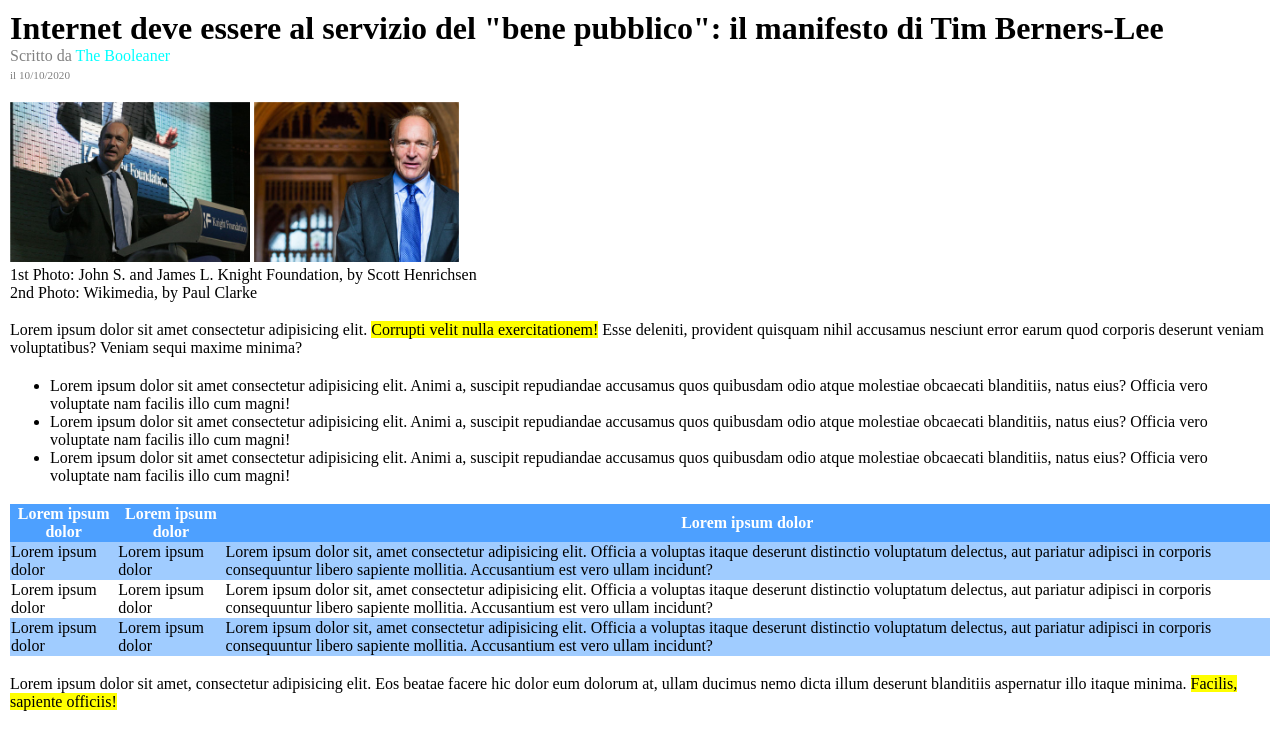
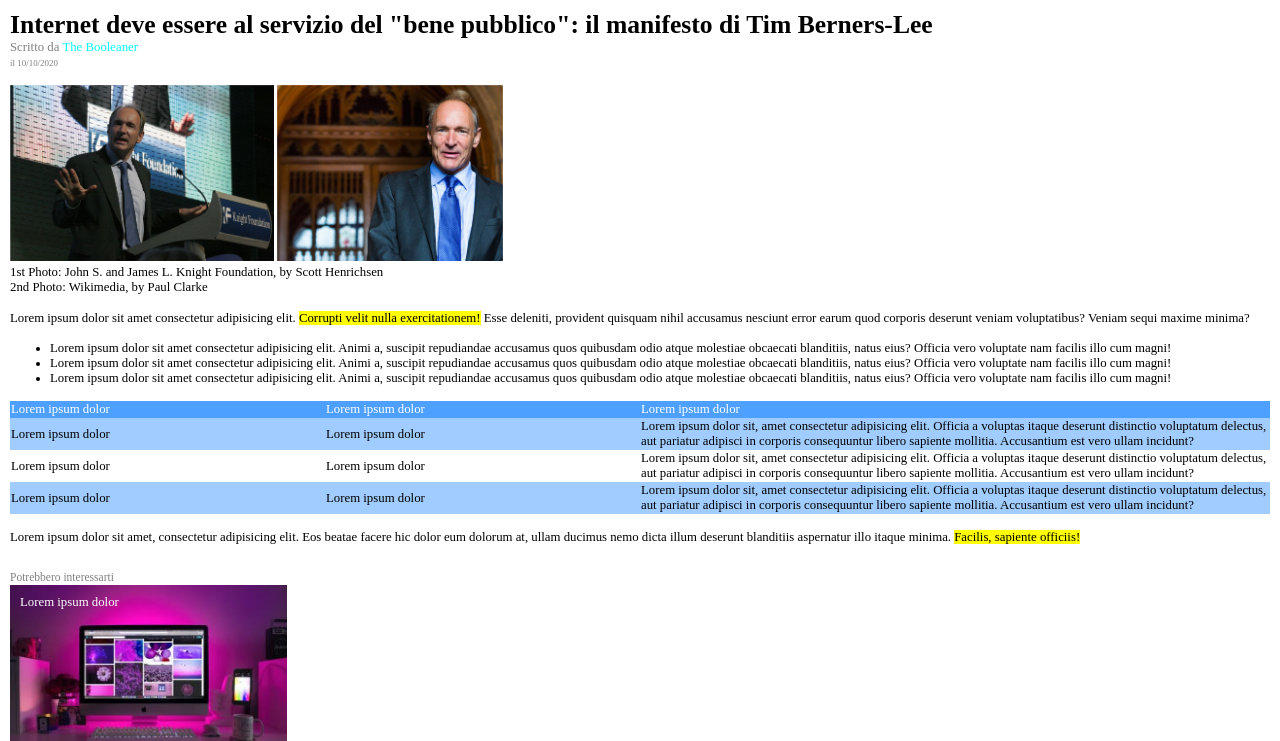
Before and after one commit to FrancescoLimpias/html-css-booleaner, a plain HTML site: page index.html in a window 1280 px wide. Shown: the part 48-789 px from the top of the page. Drawn offline with Linux system fonts and the light colour scheme.

Commit message:
Final Touches

```diff
--- a/css/master.css
+++ b/css/master.css
@@ -35,10 +35,11 @@ body > header{
 /* MAIN  */
 main{
     margin: 10px;
+    font-size: 0.8em;
 }
 
 #topImages img{
-    height: 20vh;
+    height: 22vh;
 }
 
 article > *{
@@ -60,6 +61,9 @@ thead {
 }
 tr:nth-child(odd){
     background-color: #4da0ff88;
+}
+td:last-child{
+    width: 50%;
 }
 
 /* FOOTER  */
--- a/index.html
+++ b/index.html
@@ -83,9 +83,9 @@
             <table>
                 <thead>
                     <tr>
-                        <th>Lorem ipsum dolor</th>
-                        <th>Lorem ipsum dolor</th>
-                        <th>Lorem ipsum dolor</th>
+                        <td>Lorem ipsum dolor</td>
+                        <td>Lorem ipsum dolor</td>
+                        <td>Lorem ipsum dolor</td>
                     </tr>
                 </thead>
                 <tbody>
```
